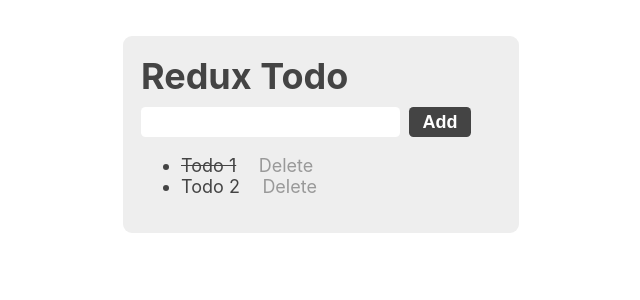
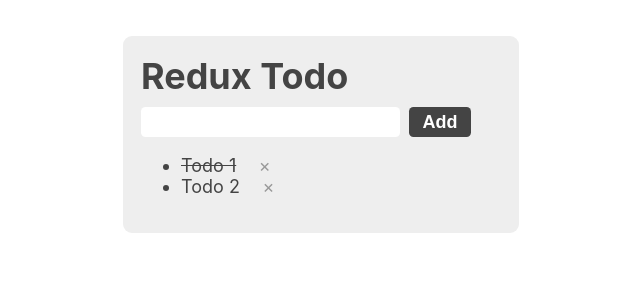
Before and after one commit to murbar/Redux-Todo, a React (Create React App) app in the folder todo/: page / in a window 1280 px wide. Shown: the top 300 px of the page, without its empty margins (319-959 px from the left). Built offline with nearby package versions, Linux system fonts and the light colour scheme.

Commit message:
Change delete button text

```diff
--- a/todo/src/components/TodoList.jsx
+++ b/todo/src/components/TodoList.jsx
@@ -15,7 +15,7 @@ const TodoList = ({ todos, toggleTodoCompleted, removeTodo }) => {
           >
             <span className="text">{t.text}</span>
             <span className="remove" onClick={() => removeTodo(t.id)}>
-              Delete
+              ×
             </span>
           </li>
         ))}
```
